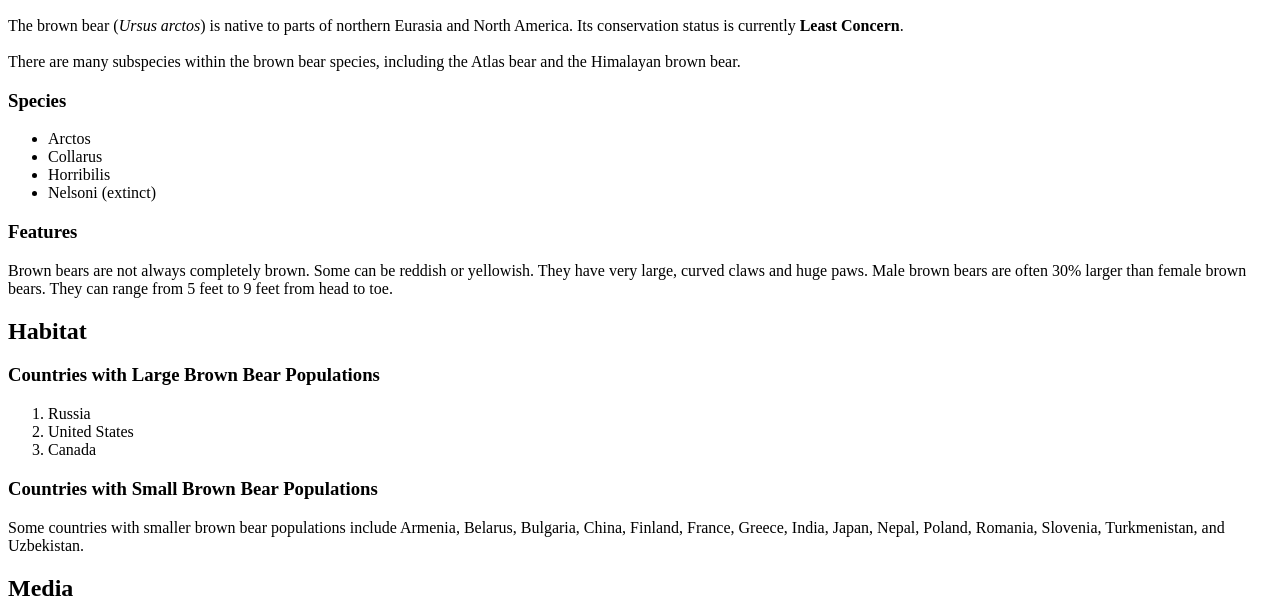
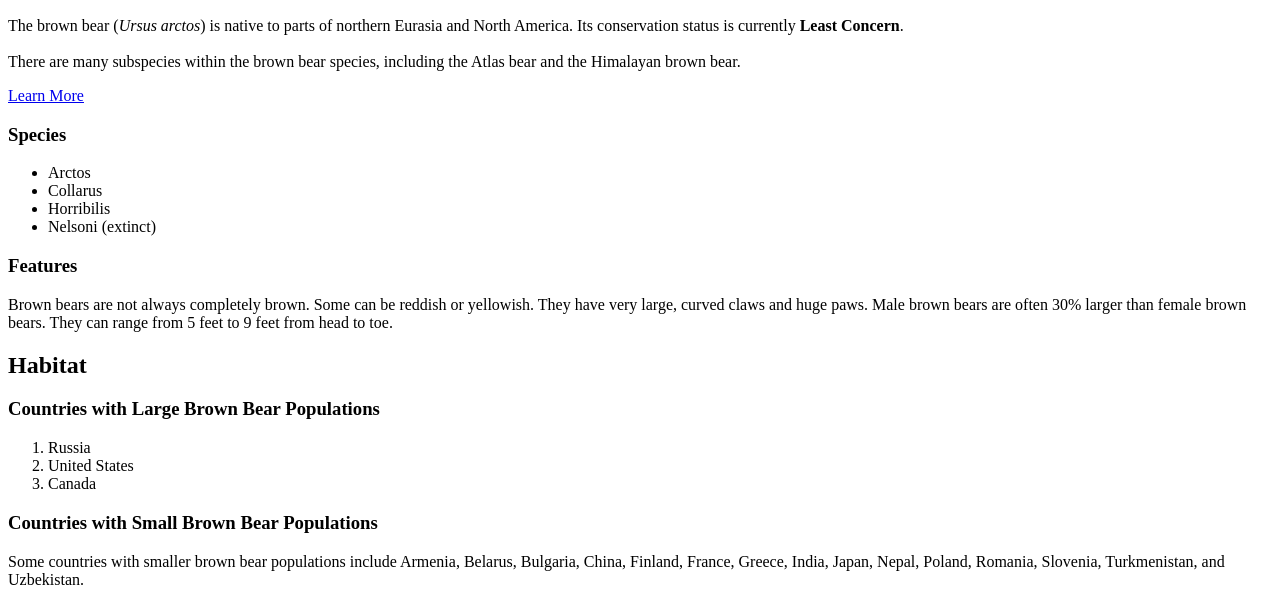
Before and after one commit to eddycaldas/TG-pre-Work, a plain HTML site: page index.html in a window 1280 px wide. Shown: the part 110-709 px from the top of the page. Drawn offline with Linux system fonts and the light colour scheme.

Commit message:
Linking to other web pages

```diff
--- a/index.html
+++ b/index.html
@@ -1,6 +1,7 @@
 <!DOCTYPE html>
 <html>
   <head>
+		<title>Brown Bears</title>
 	</head>
   <body>
     <h1>The Brown Bear</h1>
@@ -8,6 +9,7 @@
       <h2>About Brown Bears</h2>
       <p>The brown bear (<em>Ursus arctos</em>) is native to parts of northern Eurasia and North America. Its conservation status is currently <strong>Least Concern</strong>.<br /><br /> There are many subspecies within the brown bear species, including the
         Atlas bear and the Himalayan brown bear.</p>
+      <a href="https://en.wikipedia.org/wiki/Brown_bear">Learn More</a>
       <h3>Species</h3>
       <ul>
         <li>Arctos</li>
```
